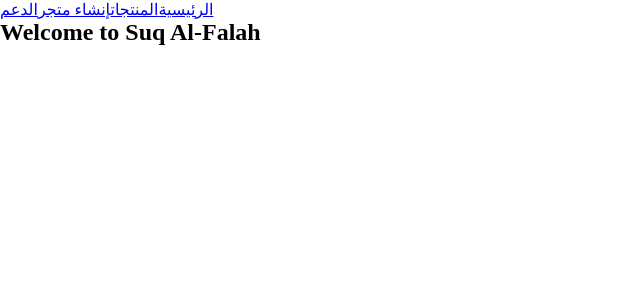
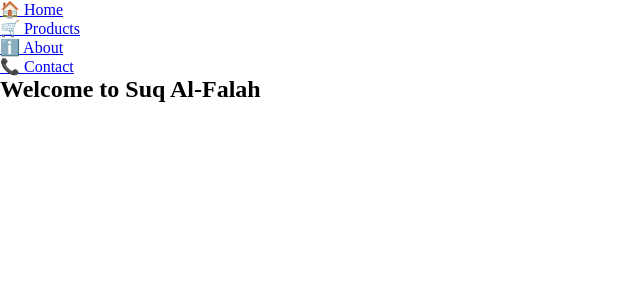
Before and after one commit to gamanjamal10-alt/suq-alfalah, a React (Vite) app in the folder frontend/: page / in a window 1280 px wide. Shown: the top 300 px of the page, without its empty margins (0-640 px from the left). Built offline with nearby package versions, Linux system fonts and the light colour scheme.

Commit message:
Update Header.jsx

```diff
--- a/frontend/src/components/Header.jsx
+++ b/frontend/src/components/Header.jsx
@@ -1,13 +1,16 @@
+import React from "react";
 import { Link } from "react-router-dom";
 
 function Header() {
   return (
     <header>
       <nav>
-        <Link to="/">الرئيسية</Link>
-        <Link to="/products">المنتجات</Link>
-        <Link to="/create-store">إنشاء متجر</Link>
-        <Link to="/support">الدعم</Link>
+        <ul>
+          <li><Link to="/">🏠 Home</Link></li>
+          <li><Link to="/products">🛒 Products</Link></li>
+          <li><Link to="/about">ℹ️ About</Link></li>
+          <li><Link to="/contact">📞 Contact</Link></li>
+        </ul>
       </nav>
     </header>
   );
```
